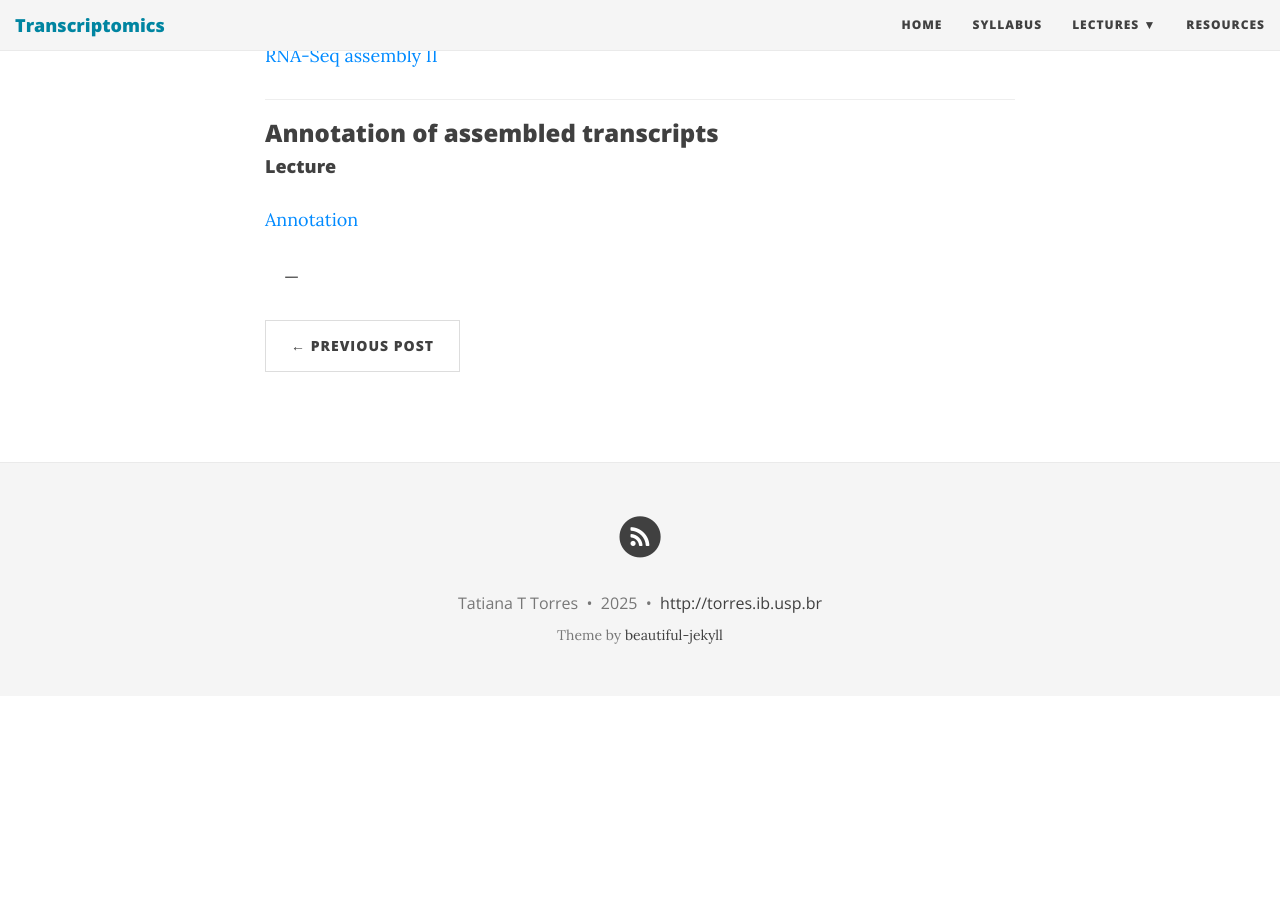
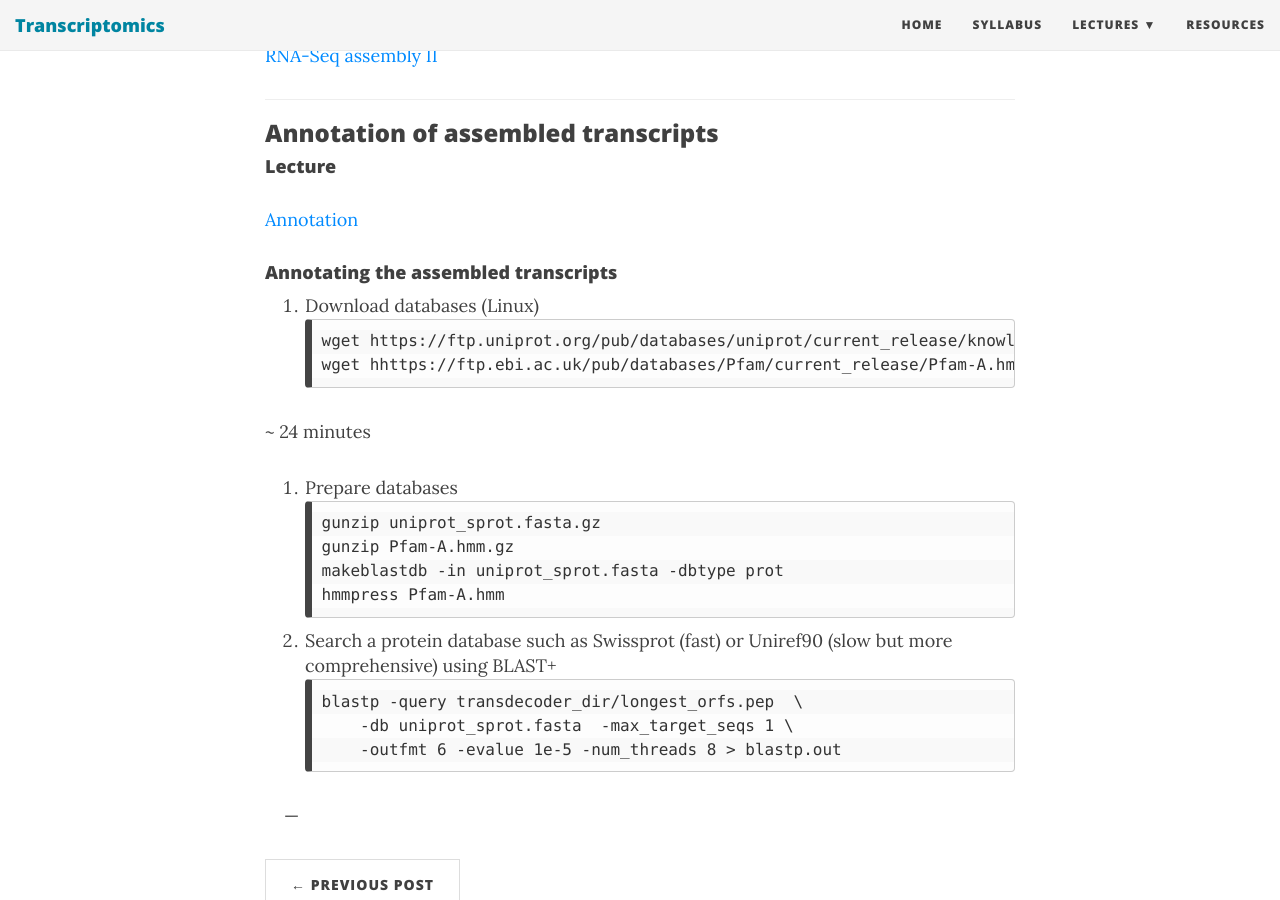
Before and after one commit to tttorres/transcriptomics, a Jekyll site: the page built from _posts/2025-01-27-Day03.md, in a window 1280 px wide and 900 px high, scrolled down 2012 px. Built offline with Jekyll 4.4.1, drawn with Linux system fonts in a browser that asks for light colours; nearby versions of some CDN libraries; before the commit the page ends 2708 px from its top, so only the background shows below that.

Commit message:
Update 2025-01-27-Day03.md

````diff
--- a/_posts/2025-01-27-Day03.md
+++ b/_posts/2025-01-27-Day03.md
@@ -92,6 +92,33 @@ Trinity --seqType fq \
 [Annotation](../pdf/Day03-D.pdf)
 
 
+#### Annotating the assembled transcripts
+
+1. Download databases (Linux)
+```
+wget https://ftp.uniprot.org/pub/databases/uniprot/current_release/knowledgebase/complete/uniprot_sprot.fasta.gz
+wget hhttps://ftp.ebi.ac.uk/pub/databases/Pfam/current_release/Pfam-A.hmm.gz
+```
+
+~ 24 minutes
+
+2. Prepare databases
+```
+gunzip uniprot_sprot.fasta.gz
+gunzip Pfam-A.hmm.gz
+makeblastdb -in uniprot_sprot.fasta -dbtype prot
+hmmpress Pfam-A.hmm
+```
+
+3. Search a protein database such as Swissprot (fast) or Uniref90 (slow but more comprehensive) using BLAST+
+```
+blastp -query transdecoder_dir/longest_orfs.pep  \
+       -db uniprot_sprot.fasta  -max_target_seqs 1 \
+       -outfmt 6 -evalue 1e-5 -num_threads 8 > blastp.out
+```
+
+
+
 &nbsp;
 &nbsp;
 ---
````
